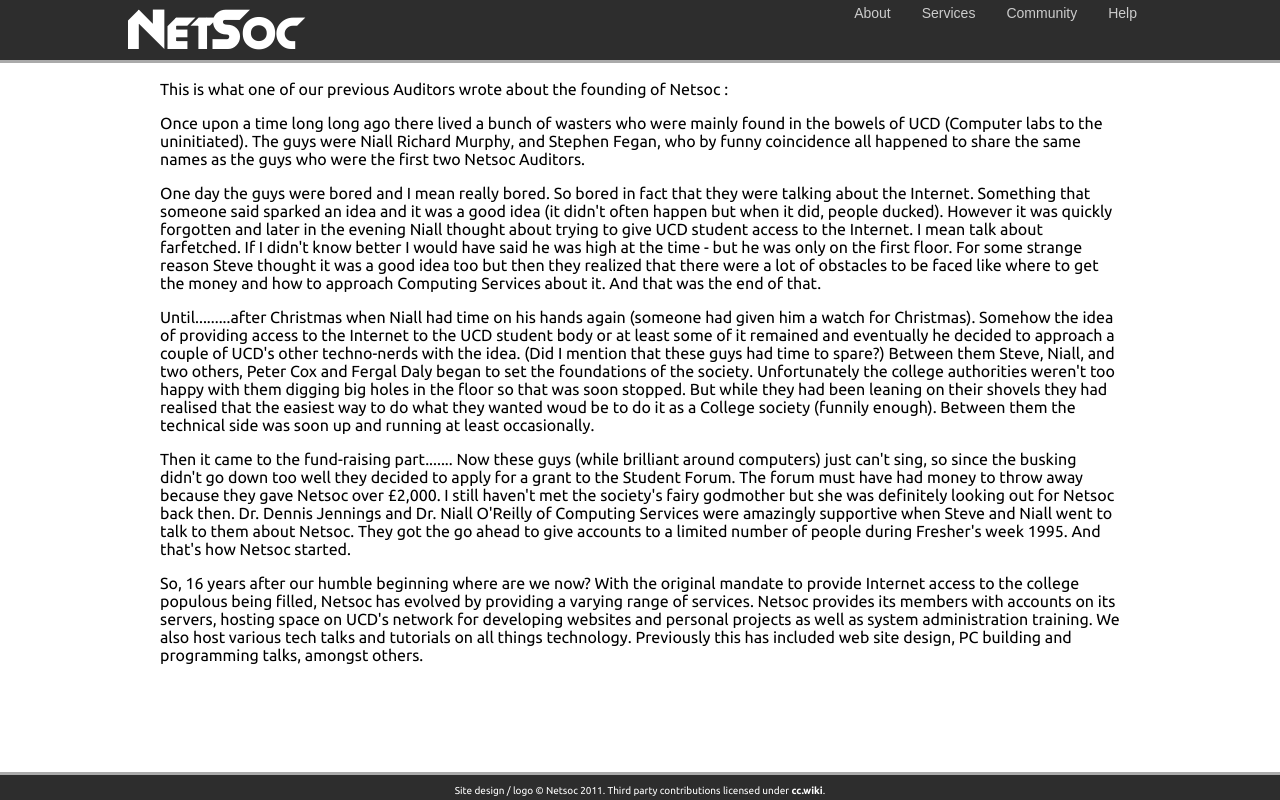
After one commit to NetsocUCD/netsoc.com, a PHP site: page /history.php in a window 1280 px wide. The commit adds this page. Run offline with PHP 8.4, Linux system fonts and the light colour scheme.

Commit message:
Converted things over to php so that the header and footer can be turned into a template to allow for easy incremental updates. I've also added a history page with some content.

```diff
--- /dev/null
+++ b/footer.php
@@ -0,0 +1,4 @@
+			<!-- The websites footer -->
+			<div id="footer">
+				<p>Site design / logo &copy; Netsoc 2011. Third party contributions licensed under <a href="http://creativecommons.org/licenses/by-sa/3.0/"> cc.wiki</a>.<p>
+			</div>
--- /dev/null
+++ b/head.php
@@ -0,0 +1,4 @@
+		<!--- The head contents of our website. -->
+		<title>Netsoc</title>
+		<link href='http://fonts.googleapis.com/css?family=Ubuntu:400,700' rel='stylesheet' type='text/css'>
+		<link rel="stylesheet" type="text/css" href="css/style.css" />
--- /dev/null
+++ b/header.php
@@ -0,0 +1,39 @@
+<!-- The websites header. This includes our menu and logo -->
+<div id="banner_container">
+				<div id="banner">
+					<span id="logo">NetSoc</span>
+					<ul id="menu">
+						<li><a href="">About</a>
+							<ul>
+								<li><a href="">Committee</a></li>
+								<li><a href="">Constituion </a></li>
+								<li><a href="">History</a></li>
+							</ul>
+						</li>
+						<li><a href="">Services</a>
+							<ul>
+								<li><a href="">Hosting</a></li>
+								<li><a href="">Storage</a></li>
+								<li><a href="">Gaming</a></li>
+								<li><a href="">VPN</a></li>
+								<li><a href="">VPS</a></li>
+							</ul>
+						</li>
+						<li><a href="">Community</a>
+							<ul>
+								<li><a href="">Contact</a></li>
+								<li><a href="">IRC</a></li>
+								<li><a href="">Wiki</a></li>
+								<li><a href="">Events</a></li>
+							</ul>
+						</li>
+						<li><a href="">Help</a>
+							<ul>
+								<li><a href="">FAQ</a></li>
+								<li><a href="">Tutorials</a></li>
+								<li><a href="">Events</a></li>
+							</ul>
+						</li>
+					</ul>
+				</div>
+			</div>
--- /dev/null
+++ b/history.php
@@ -0,0 +1,50 @@
+<!DOCTYPE html>
+<html>
+	<!-- Use this as a template for creating new web pages. -->
+	<head>
+		<?php include("head.php"); ?>
+	</head>
+	<body>
+		<div id="wrapper">
+			<?php include("header.php"); ?>
+			<div id="content">
+				<h1>History</h1>
+				<p>This is what one of our previous Auditors wrote about the founding of Netsoc :</p>
+
+				<p>Once upon a time long long ago there lived a bunch of wasters who were mainly found in the
+				bowels of UCD (Computer labs to the uninitiated). The guys were Niall Richard Murphy, and Stephen Fegan, who by funny
+				coincidence all happened to share the same names as the guys who were the first two Netsoc Auditors.</p>
+
+				<p>One day the guys were bored and I mean really bored. So bored in fact that they were talking about the  Internet.
+				Something that someone said sparked an idea and it was a good idea (it didn't often happen but when it did, people
+				ducked). However it was quickly forgotten and later in the evening Niall thought about trying to give UCD student
+				access to the Internet. I mean talk about farfetched. If I didn't know better I would have said he was high at the
+				time - but he was only on the first floor. For some strange reason Steve thought it was a good idea too but then they
+				realized that there were a lot of obstacles to be faced like where to get the money and how to approach Computing
+				Services about it. And that was the end of that. </p>
+
+				<p>Until.........after Christmas when Niall had time on his hands again (someone had given him a watch for Christmas).
+				Somehow the idea of providing access to the Internet to the UCD student body or at least some of it remained and
+				eventually he decided to approach a couple of UCD's other techno-nerds with the idea. (Did I mention that these guys
+				had time to spare?) Between them Steve, Niall, and two others, Peter Cox and Fergal Daly began to set the foundations of
+				the society. Unfortunately the college authorities weren't too happy with them digging big holes in the floor so that
+				was soon stopped. But while they had been leaning on their shovels they had realised that the easiest way to do what
+				they wanted woud be to do it as a College society (funnily enough). Between them the technical side was soon up and
+				running at least occasionally.</p>
+
+				<p>Then it came to the fund-raising part....... Now these guys (while brilliant around computers) just can't sing, so since
+				the busking didn't go down too well they decided to apply for a grant to the Student Forum. The forum must have had
+				money to throw away because they gave Netsoc over £2,000. I still haven't met the society's fairy godmother but she was
+				definitely looking out for Netsoc back then. Dr. Dennis Jennings and Dr. Niall O'Reilly of Computing Services were
+				amazingly supportive when Steve and Niall went to talk to them about Netsoc. They got the go ahead to give accounts to a
+				limited number of people during Fresher's week 1995. And that's how Netsoc started.</p>
+
+				<p>So, 16 years after our humble beginning where are we now? With the original mandate to provide Internet access to the college populous being filled,
+ 		 		Netsoc has evolved by providing a varying range of services. Netsoc provides its members with accounts on its servers, hosting space on UCD's network
+  	 			for developing websites and personal projects as well as system administration training. We also host various tech talks and tutorials on all things
+   				technology. Previously this has included web site design, PC building and programming talks, amongst others.</p>
+			</div>
+			<?php include("footer.php"); ?>
+		</div>
+	</body>
+</html>
```
Also changed, not shown: index.php (renamed from index.html, +3 -44 lines), template.php (added, +16 -0 lines).
